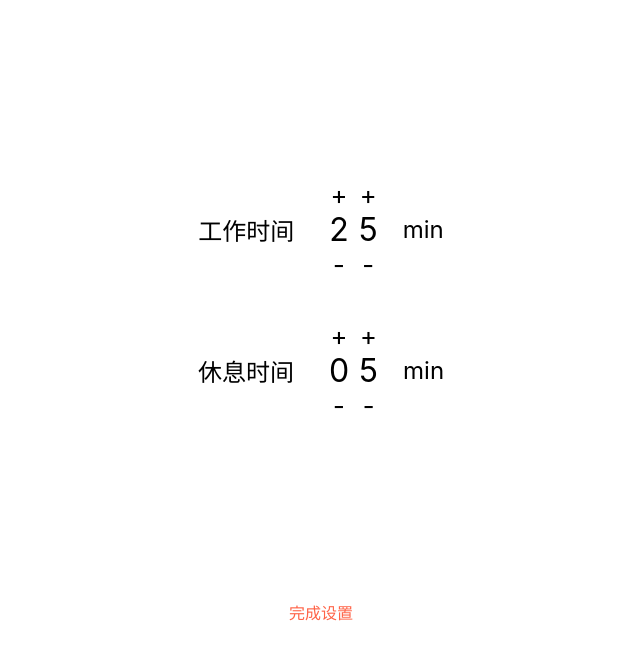
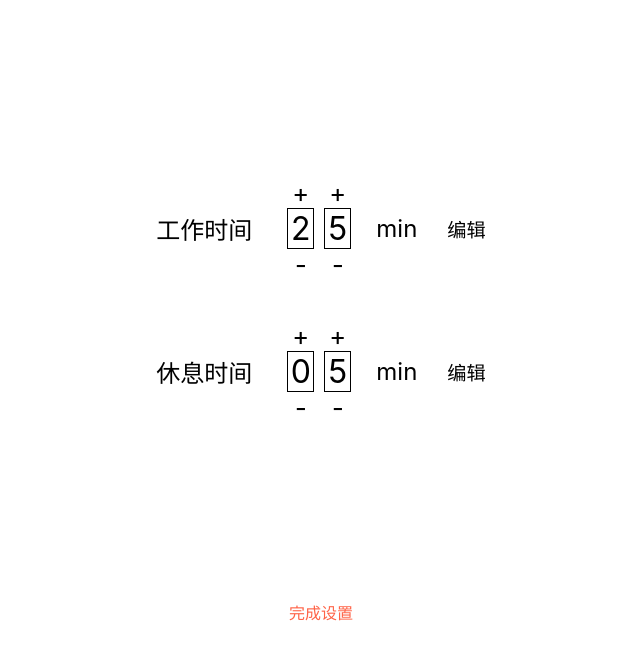
Before and after one commit to xinyuehtx/tomato, a React (Create React App) app in the folder tomato-timer/: page / in a window 1280 px wide. Both pictures are taken after a click on the element "设置时间". Shown: the top 660 px of the page, without its empty margins (319-959 px from the left). Built offline with nearby package versions, Linux system fonts and the light colour scheme.

Commit message:
添加调整时间功能

```diff
--- a/tomato-timer/src/App.js
+++ b/tomato-timer/src/App.js
@@ -66,7 +66,6 @@ function App() {
   const handleSettingButtonClick = () => {
     if (showSetting) {
       setShowSetting(false);
-      workTimeDispatch({ type: 'set', count: 10 });
     }
     else {
       setShowSetting(true);
--- a/tomato-timer/src/TimeSetter/index.js
+++ b/tomato-timer/src/TimeSetter/index.js
@@ -6,15 +6,17 @@ function TimeSetter(props) {
 
     const { initTime, title, dispatch } = props;
 
-    const [highNum, setHighNum] = useState(0);
-    const [lowNum, setLowNum] = useState(0);
+    const high = Math.floor(initTime / 10);
+    const low = initTime % 10;
+
+    const [highNum, setHighNum] = useState(high);
+    const [lowNum, setLowNum] = useState(low);
+    const [isEdit, setIsEdit] = useState(false);
 
     useEffect(() => {
-        const high = Math.floor(initTime / 10);
-        const low = initTime % 10;
         setHighNum(high);
         setLowNum(low);
-    }, [initTime]);
+    }, [high, low]);
 
     const handleAddHigh = () => {
         setHighNum((num) => {
@@ -40,6 +42,20 @@ function TimeSetter(props) {
         });
     }
 
+    const onEditButtonClick = () => {
+        if (isEdit) {
+            const currentTime = highNum * 10 + lowNum;
+            if (currentTime === 0) {
+                alert('无法设置为时间为0，请调整');
+                return;
+            }
+            setIsEdit(false);
+            dispatch({ type: 'set', count: currentTime });
+        }
+        else {
+            setIsEdit(true);
+        }
+    }
 
     return (
         <div className="timesetter-container">
@@ -55,6 +71,7 @@ function TimeSetter(props) {
                 <div className="timesetter-button" onClick={handleMinusLow}>-</div>
             </div>
             <div className="timesetter-unit">min</div>
+            <div className="timesetter-eidt-button" onClick={onEditButtonClick}>{isEdit ? '确认' : '编辑'}</div>
         </div>
     );
 }
--- a/tomato-timer/src/TimeSetter/style.css
+++ b/tomato-timer/src/TimeSetter/style.css
@@ -20,10 +20,16 @@
 }
 
 .timesetter-number{
-
+  width: 25px;
+  border: 1px solid black;
 }
 
 .timesetter-unit{
   font-size: 1.5em;
   margin-left: 20px;
 }
+
+.timesetter-eidt-button{
+  font-size: 1.2em;
+  margin-left: 30px;
+}
```
